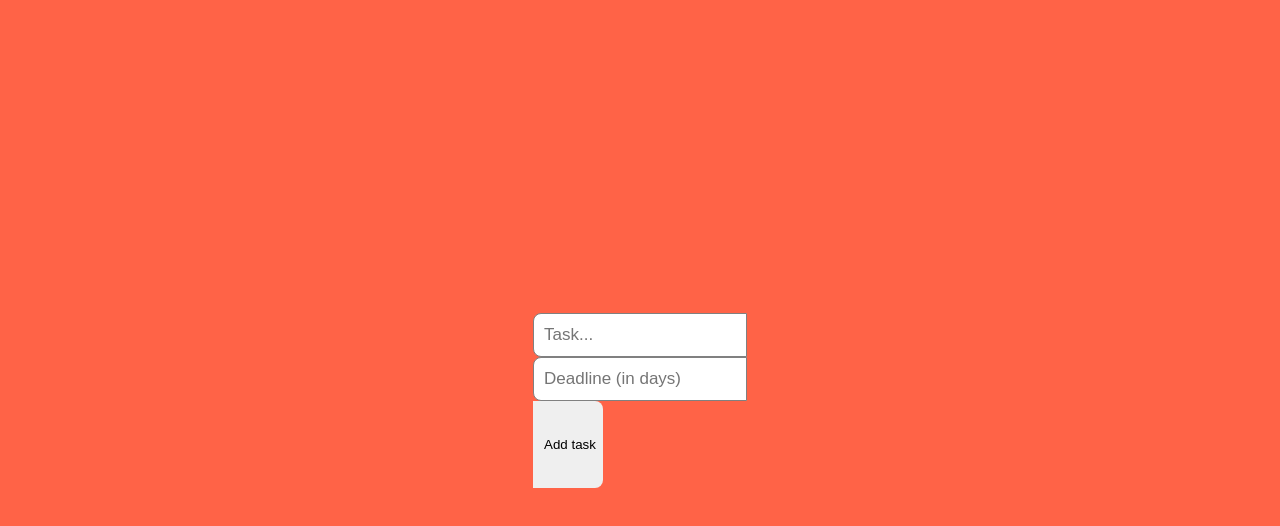
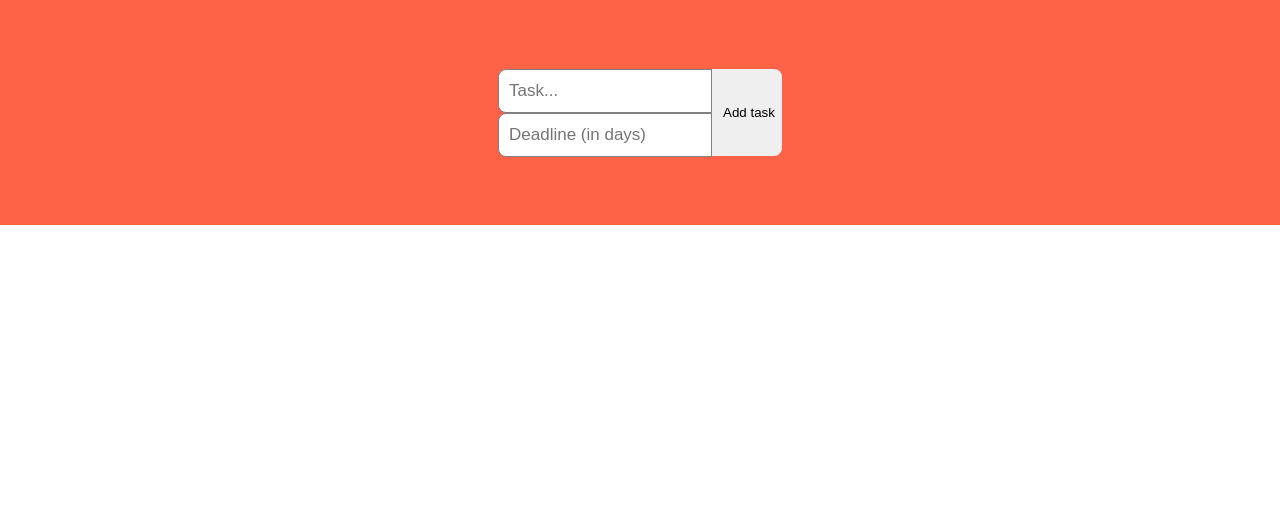
Before and after one commit to a-velasquez/ts-todo, a React (Create React App) app: page / in a window 1280 px wide. Shown: the top 526 px of the page. Built offline with nearby package versions, Linux system fonts and the light colour scheme.

Commit message:
move button out of inputContainer div

```diff
--- a/src/App.tsx
+++ b/src/App.tsx
@@ -9,10 +9,10 @@ const App: FC = () => {
         <div className='inputContainer'>
           <input type='text' placeholder='Task...'></input>
           <input type='number' placeholder='Deadline (in days)'></input>
+        </div>
           <button>Add task</button>
-        </div>
       </div>
-      <div className='ltodoList'></div>
+      <div className='todoList'></div>
     </div>
   );
 }
```
